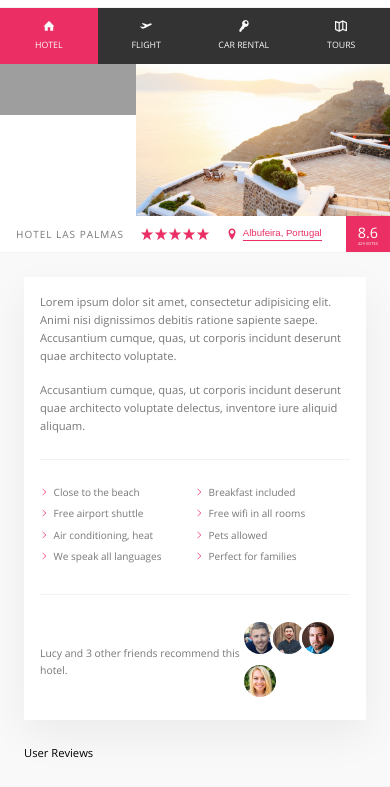
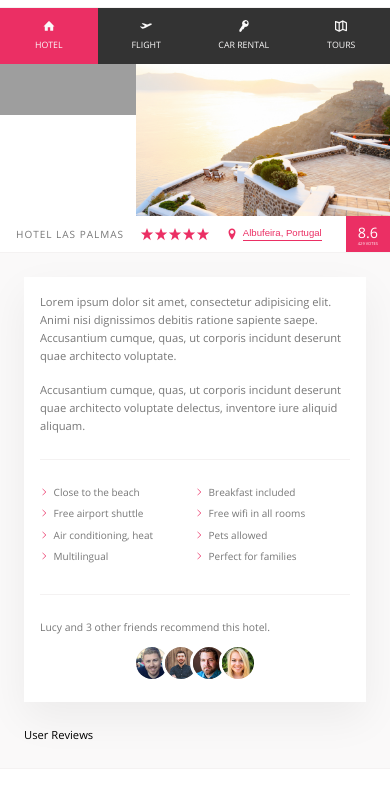
Before and after one commit to rspatz/trillo, a plain HTML site: page index.html in a window 390 px wide. Shown: the part 88-875 px from the top of the page. Drawn offline with Linux system fonts and the light colour scheme; grey boxes are pictures that could not be loaded.

Commit message:
Add files via upload

```diff
--- a/css/style.css
+++ b/css/style.css
@@ -432,8 +432,17 @@ li {
   color: var(--color-grey-light-3);
   display: flex;
   align-items: center; }
+  @media only screen and (max-width: 31.25em) {
+    .recommend {
+      flex-direction: column; } }
+  @media only screen and (max-width: 31.25em) {
+    .recommend__list {
+      width: 100%; } }
   .recommend__count {
     margin-right: auto; }
+    @media only screen and (max-width: 31.25em) {
+      .recommend__count {
+        margin-bottom: 1rem; } }
   .recommend__photo {
     box-sizing: content-box;
     height: 4rem;
--- a/index.html
+++ b/index.html
@@ -161,7 +161,7 @@
                                 <li class="list__item">Free wifi in all rooms</li>
                                 <li class="list__item">Air conditioning, heat</li>
                                 <li class="list__item">Pets allowed</li>
-                                <li class="list__item">We speak all languages</li>
+                                <li class="list__item">Multilingual</li>
                                 <li class="list__item">Perfect for families</li>
                             </ul>
                             <div class="recommend">
```
